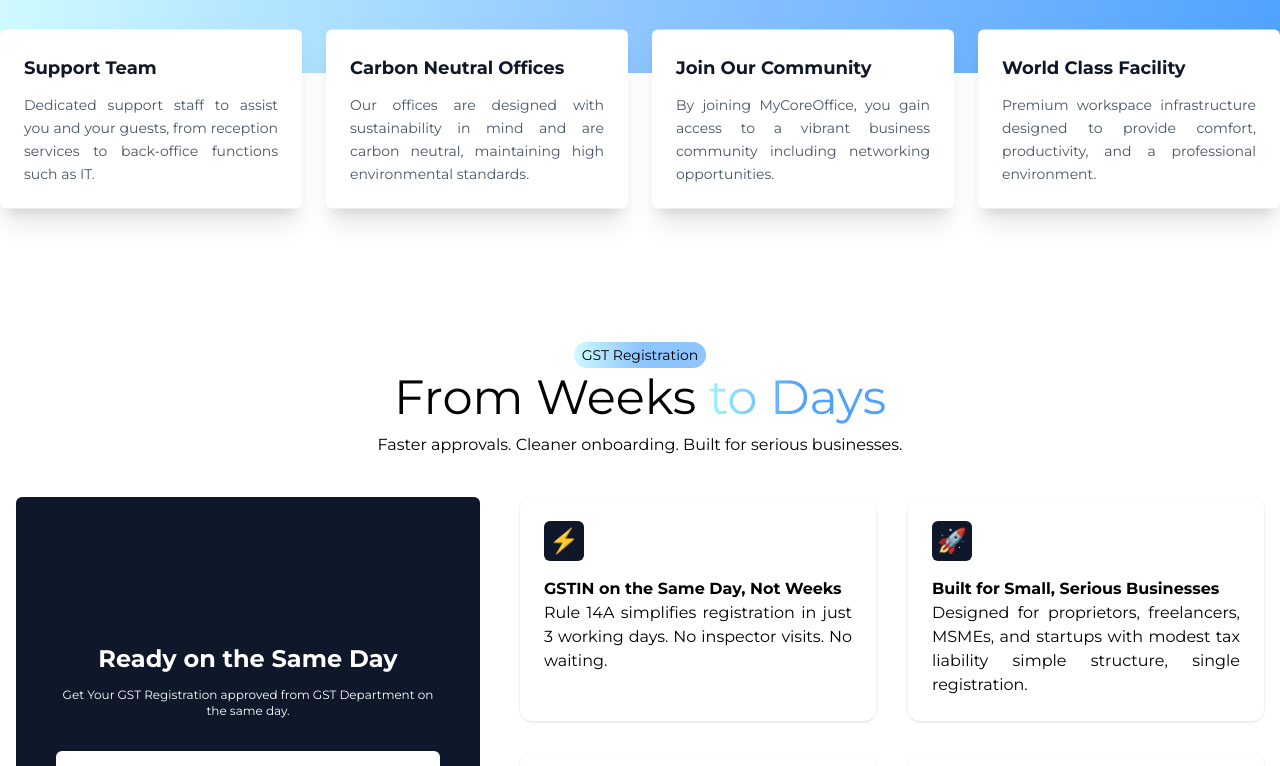
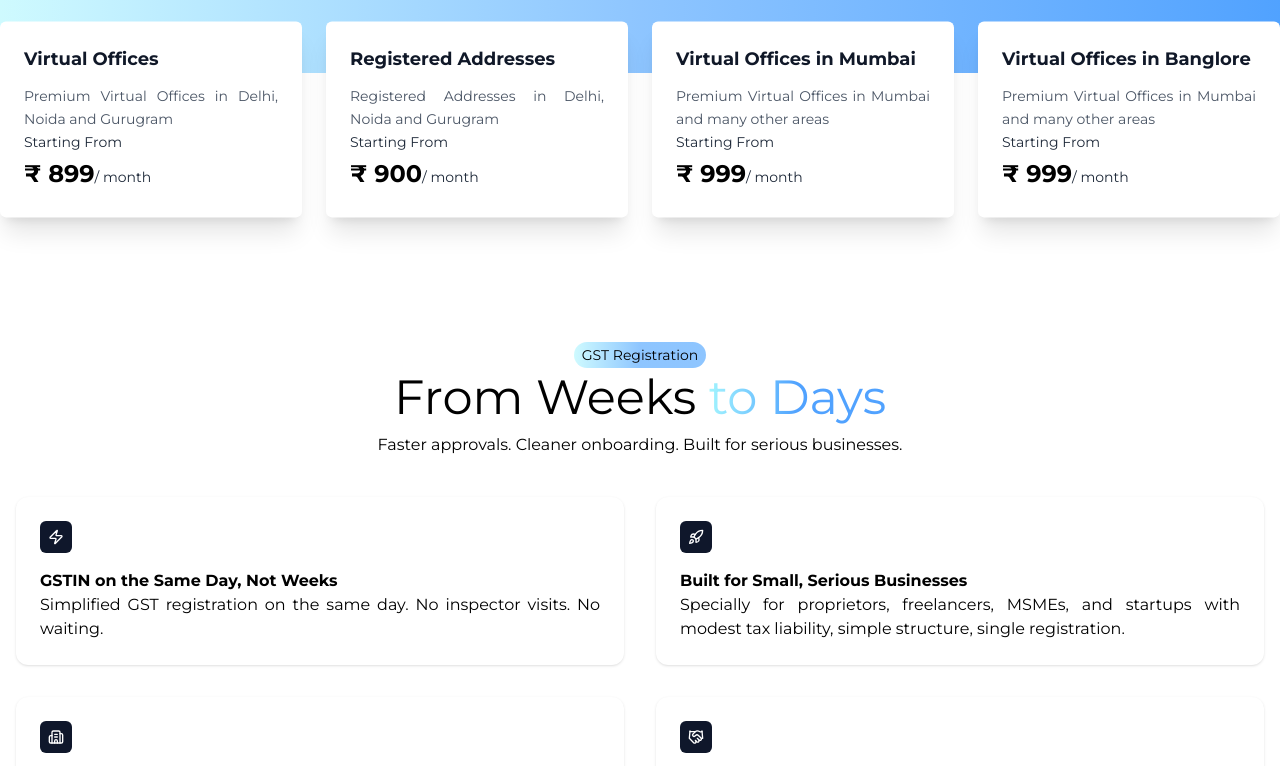
Before and after one commit to eklavyapopli-ship-it/Mycoreoffice, a Next.js app: page / in a window 1280 px wide. Shown: the part 1580-2346 px from the top of the page. Built offline with nearby package versions, Linux system fonts and the light colour scheme.

Commit message:
ui changes

```diff
--- a/app/(home)/Contact/contactform.tsx
+++ b/app/(home)/Contact/contactform.tsx
@@ -1,6 +1,7 @@
 "use client"
 import { useState } from "react"
-
+import { Mail } from "lucide-react"
+import Link from "next/link"
 type FormData = {
   name: string
   email: string
@@ -84,8 +85,11 @@ export default function ContactUs() {
             together
           </h1>
 
-          <div className="space-y-4 text-lg">
-            <p>📞 +918920743180=</p>
+          <div className="space-y-2 text-lg">
+            <p>📞 +918920743180</p>
+          </div>
+          <div className="space-y-4 flex place-items-center text-lg">
+  <Link  href="mailto:info@mycoreoffice.com">info@mycoreoffice.com</Link>
           </div>
 
           <div className="flex gap-4 text-white">
--- a/app/(home)/components/Addon.tsx
+++ b/app/(home)/components/Addon.tsx
@@ -7,20 +7,20 @@ export default function AddOnServices() {
       title: "Permanent Sticker Signage",
       desc: "Improve your business presence with a permanent sticker signage displayed within the premises, helping visitors easily recognize your brand.",
       note: "Basic Plan",
-      price: "Free",
+      price: "Rs. 499/ month",
     },
     {
       id: 2,
       title: "Business Application Support",
       desc: "Get professional assistance for GST consultation or simplify your company registration process with support from experienced CA partners.",
-      price: "Rs. 4000 + GST (Per Year)",
+      price: "Rs. 3500/ month",
       note: "Recommended Option"
     },
     {
       id: 3,
       title: "Premium Framed Signage",
       desc: "Highlight your brand with an elegant framed signage displayed prominently at your virtual office or coworking location.",
-      price: "Rs. 6000 (Per Year)",
+      price: "Rs. 5000/ month",
       note: "Premium Plan"
     },
   ]
--- a/app/(home)/components/Features.tsx
+++ b/app/(home)/components/Features.tsx
@@ -1,20 +1,24 @@
 
 const features = [
   {
-    title: "Support Team",
-    desc: "Dedicated support staff to assist you and your guests, from reception services to back-office functions such as IT.",
+    title: "Virtual Offices",
+    desc: "Premium Virtual Offices in Delhi, Noida and Gurugram",
+    price:899
   },
   {
-    title: "Carbon Neutral Offices",
-    desc: "Our offices are designed with sustainability in mind and are carbon neutral, maintaining high environmental standards.",
+    title: "Registered Addresses",
+    desc: "Registered Addresses in Delhi, Noida and Gurugram",
+    price:900
   },
   {
-    title: "Join Our Community",
-    desc: "By joining MyCoreOffice, you gain access to a vibrant business community including networking opportunities.",
+    title: "Virtual Offices in Mumbai",
+    desc: "Premium Virtual Offices in Mumbai and many other areas",
+    price:999
   },
   {
-    title: "World Class Facility",
-    desc: "Premium workspace infrastructure designed to provide comfort, productivity, and a professional environment.",
+    title: "Virtual Offices in Banglore",
+    desc: "Premium Virtual Offices in Mumbai and many other areas",
+    price:999
   },
 ]
 
@@ -48,6 +52,10 @@ const Features = () => {
               <p className="text-sm text-justify text-gray-600 leading-relaxed">
                 {item.desc}
               </p>
+              <p className="text-sm text-justify text-gray-800 leading-relaxed">
+                Starting From
+              </p>
+              <p className="text-2xl text-justify text-black font-bold leading-relaxed">₹ {item.price}<span className="text-sm text-justify text-gray-800 leading-relaxed font-light">/ month</span></p>
             </div>
           ))}
         </div>
--- a/app/(home)/components/gst.tsx
+++ b/app/(home)/components/gst.tsx
@@ -1,13 +1,20 @@
 "use client";
 import { useState } from "react";
 import { toast, Toaster } from "react-hot-toast";
-import { Loader2 } from "lucide-react";
+import {
+  Loader2,
+  Zap,
+  Rocket,
+  Building2,
+  Handshake,
+  ShieldCheck,
+} from "lucide-react";
 
 const benefits = [
-  { name: "GSTIN on the Same Day, Not Weeks", img: "⚡️",description:"Rule 14A simplifies registration in just 3 working days. No inspector visits. No waiting."},
-  { name: "Built for Small, Serious Businesses", img: "🚀",description:"Designed for proprietors, freelancers, MSMEs, and startups with modest tax liability simple structure, single registration." },
-  { name: "Virtual Office Makes It Smoother", img: "🏢",description:"Instaspaces provides trusted GST ready documentation supporting fast registrations consistently over the years." },
-  { name: "Faster Onboarding, Quicker Revenue", img: "🤝",description:"With a virtual office, registration and supplier onboarding move faster." },
+  { name: "GSTIN on the Same Day, Not Weeks", img: Zap,description:"Simplified GST registration on the same day. No inspector visits. No waiting."},
+  { name: "Built for Small, Serious Businesses", img: Rocket ,description:"Specially for proprietors, freelancers, MSMEs, and startups with modest tax liability, simple structure, single registration." },
+  { name: "Virtual Office Makes It Smoother", img: Building2,description:"Instaspaces provides trusted GST ready documentation supporting fast registrations consistently over the years." },
+  { name: "Faster Onboarding, Quicker Revenue", img: Handshake,description:"With a virtual office, registration and supplier onboarding move faster." },
 ];
 
 export function GST() {
@@ -55,7 +62,7 @@ export function GST() {
     }
   };
   return (
-    <section className="w-full pt-10 pb-26">
+    <section className="w-full pt-10 pb-20">
        <Toaster position="top-right" />
       <div className="max-w-7xl mx-auto px-4 ">
 
@@ -67,8 +74,30 @@ export function GST() {
           From Weeks <span className="bg-linear-to-r from-cyan-200 via-blue-400 to-blue-400  text-transparent bg-clip-text ">to Days</span>
         </h1>
         <p className="mb-10 text-center">Faster approvals. Cleaner onboarding. Built for serious businesses.</p>
-<div className="flex lg:flex-row flex-col gap-10">
-     <div className="items-center text-white flex flex-col p-10 rounded-md justify-center bg-slate-900">
+<div className="flex flex-col gap-10">
+
+
+
+        <div className="grid grid-cols-1 sm:grid-cols-2 gap-8">
+
+          {benefits.map((item, index) => (
+            <div
+              key={index}
+              className="bg-white  rounded-xl p-6 flex flex-col  shadow-sm hover:shadow-md transition"
+            >
+              <item.img className="w-8 h-8 p-2 bg-slate-900 text-white rounded-md text-center text-2xl relative mb-4"/>
+
+
+
+              <h1 className="text-sm md:text-base font-semibold  text-black">
+                {item.name}
+              </h1>
+              <p className="text-justify">{item.description}</p>
+            </div>
+          ))}
+
+        </div>
+            <div className="items-center text-white flex flex-col p-10 rounded-md justify-center bg-slate-900">
             <div className="w-sm text-center flex flex-col gap-3">
             <h1 className=" text-center md:text-2xl text-xl font-bold">Ready on the Same Day</h1>
             <p className="text-xs md:p-0 p-5">Get Your GST Registration  approved from GST Department on the same day.</p>
@@ -145,29 +174,7 @@ export function GST() {
           </div>
 
         </div>
-      )}
-        </div>
-
-        <div className="grid grid-cols-1 sm:grid-cols-2 gap-8">
-
-          {benefits.map((item, index) => (
-            <div
-              key={index}
-              className="bg-white  rounded-xl p-6 flex flex-col  shadow-sm hover:shadow-md transition"
-            >
-              <div className="w-10 h-10 p-1 bg-slate-900 rounded-md text-center text-2xl relative mb-4">
-               {item.img}
-              </div>
-
-              <h1 className="text-sm md:text-base font-semibold  text-black">
-                {item.name}
-              </h1>
-              <p className="text-justify">{item.description}</p>
-            </div>
-          ))}
-
-        </div>
-
+      )}</div>
         </div>
       </div>
     </section>
--- a/app/(home)/components/virtual-offices.tsx
+++ b/app/(home)/components/virtual-offices.tsx
@@ -107,7 +107,7 @@ setOpen(false);
       viewport={{ once: false }}
       className={`  h-fit pb-20 mt-2 max-w-7xl mx-auto p-4 md:py-10"`}  id="virtual-office">
               <Toaster position="top-right" />
-        <h1 className="text-4xl mb-12 text-center bg-linear-to-r from-cyan-200 via-blue-400 to-blue-400  text-transparent bg-clip-text ">
+        <h1 className="text-4xl mb-12 font-bold text-center bg-linear-to-r from-cyan-200 via-blue-400 to-blue-400  text-transparent bg-clip-text ">
           Virtual Office Across India
         </h1>
 
--- a/components/Footer.tsx
+++ b/components/Footer.tsx
@@ -119,7 +119,7 @@ export default function Footer() {
                 <MapPin className="w-5 h-5 text-blue-500 mt-0.5 flex-shrink-0" />
                 <div className="text-sm text-white">
                   <p className="text-white font-medium mb-1">Address</p>
-
+                  <p className="text-white font-medium mb-1 text-justify"> Unit No. - 111, Aggarwal City Square, Plot No. 10, District Centre Manglam Place, Sector-3, Rohini, New Delhi – 110085</p>
                 </div>
               </div>
 
@@ -137,8 +137,8 @@ export default function Footer() {
                 <Mail className="w-5 h-5 text-blue-500" />
                 <div className="text-sm">
                   <p className="text-white font-medium">Email</p>
-                  <Link href="mailto:shivanirajput2711@gmail.com" className="text-white hover:text-white transition-colors">
-                  shivanirajput2711@gmail.com
+                  <Link href="mailto:info@mycoreoffice.com" className="text-white hover:text-white transition-colors">
+                  info@mycoreoffice.com
                   </Link>
                 </div>
               </div>
```
Also changed, not shown: app/(home)/Contact/contact.tsx (deleted, +0 -37 lines).
